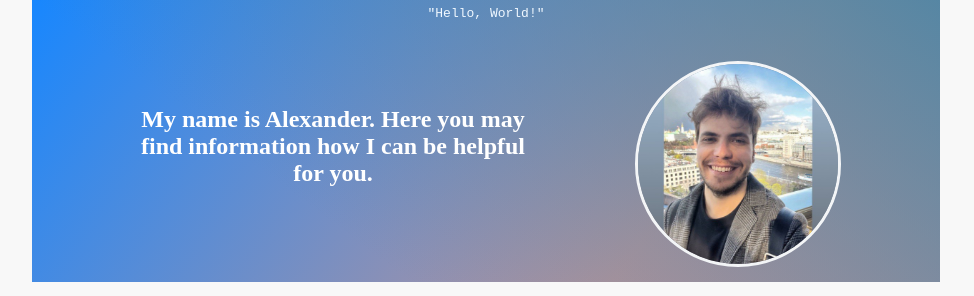
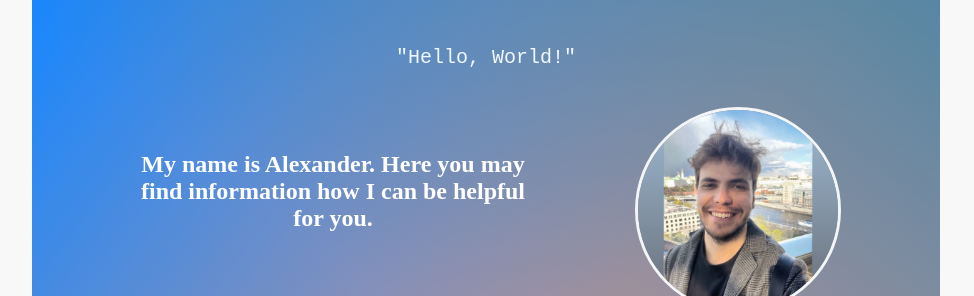
Before and after one commit to ALZHD/rsschool-cv, a plain HTML site: page index.html in a window 1280 px wide. Shown: the top 296 px of the page, without its empty margins (168-1142 px from the left). Drawn offline with Linux system fonts and the light colour scheme.

Commit message:
init: complete task

```diff
--- a/index.html
+++ b/index.html
@@ -58,6 +58,7 @@
            <div class="block2">
              <h2>FRONT-END</h2>
              <div>I am dreamed an experienced full stack developer with a passion for working with teams to create user-friendly web applications</div>
+             <div>I create my own project Gedza, site-contructor application</div>
            </div>
          </div>
         </td>
--- a/style.css
+++ b/style.css
@@ -133,3 +133,13 @@ footer {
     width: 7ch;
     height:7ch
  }
+
+
+ code {
+    font-size: x-large;
+ }
+
+ .hello{
+    display: flex;
+flex-direction: column;
+margin-top: 5ch;}
```
